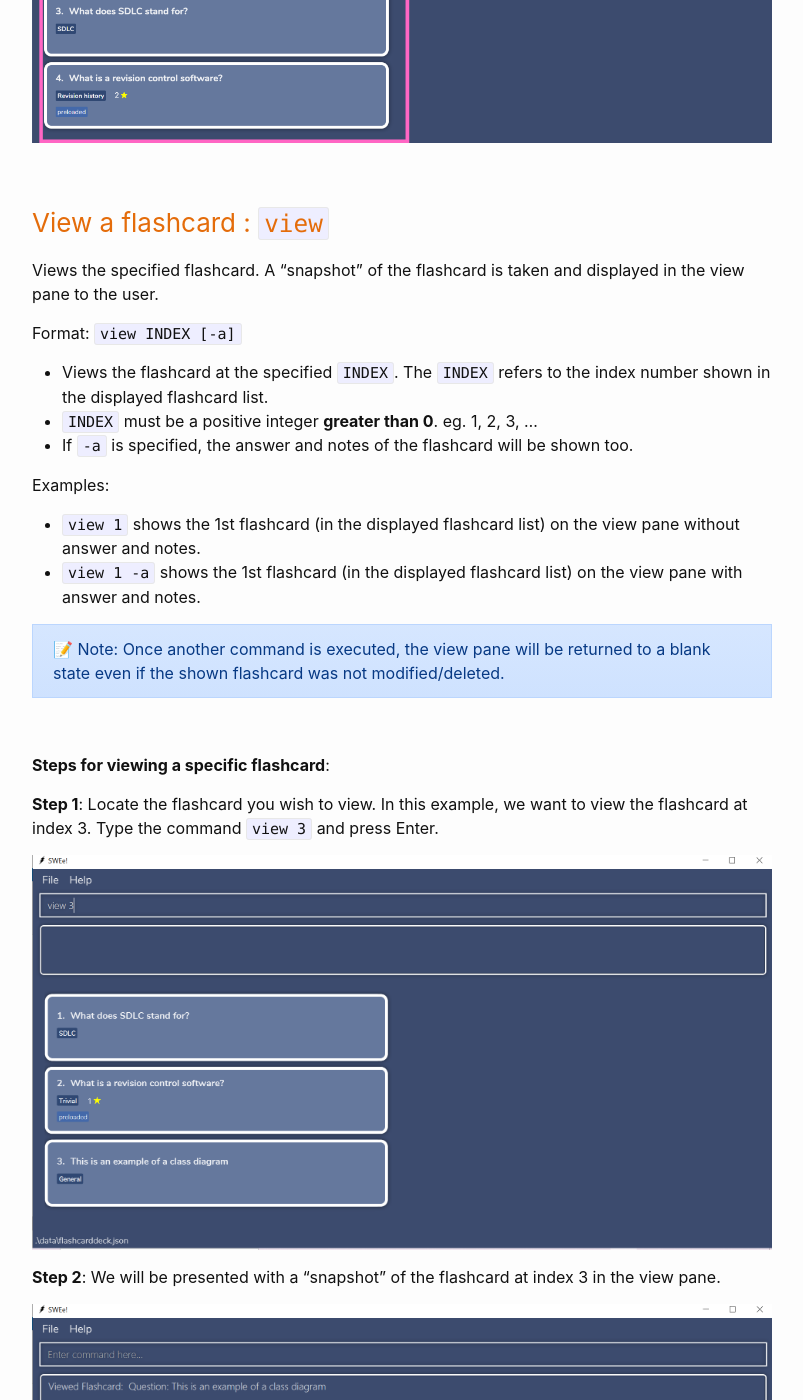
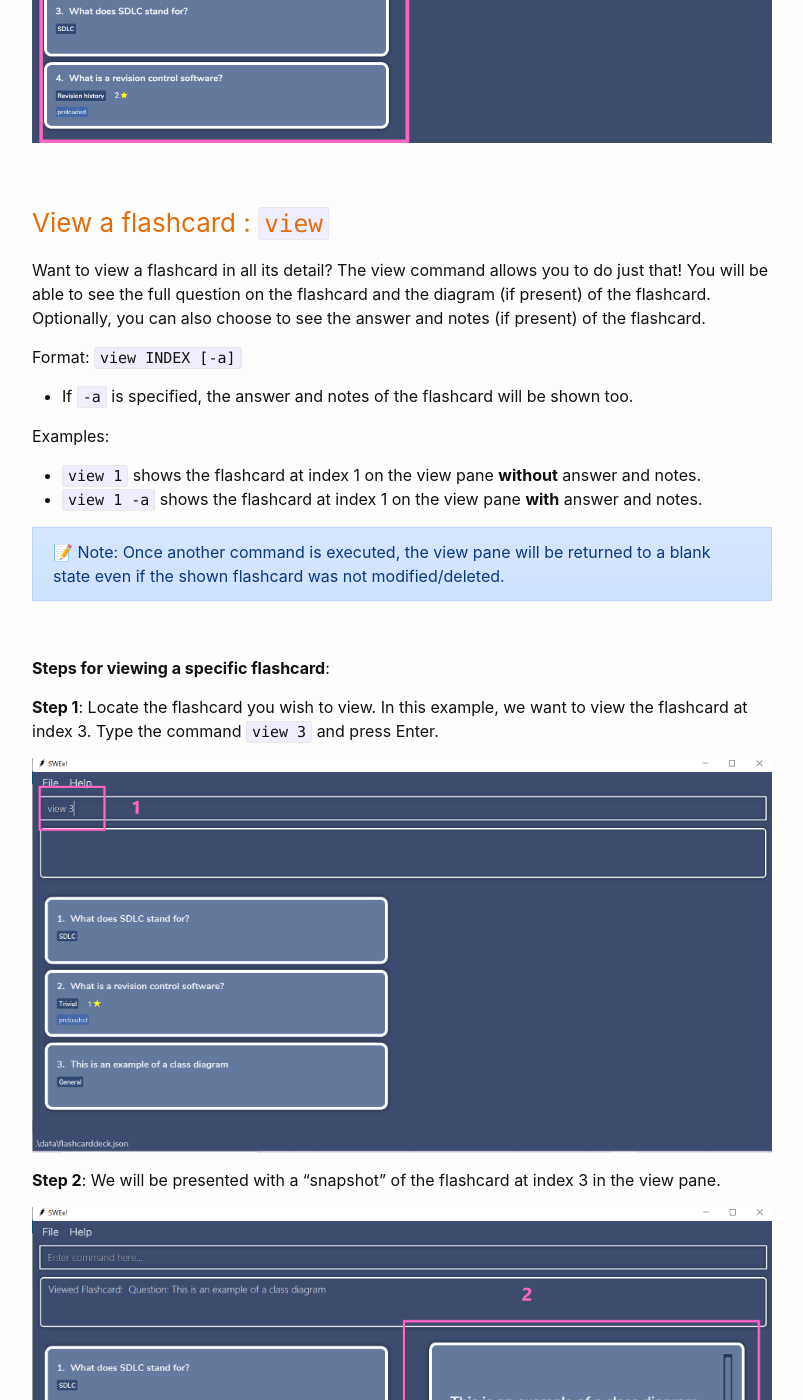
Before and after one commit to minzzelo/cs2101ug, a Jekyll site: the page built from docs/UserGuide.md, in a window 1280 px wide and 1400 px high, scrolled down 25878 px. Shown: the whole window, without its empty margins (238-1041 px from the left). Built offline with Jekyll 4.4.1, drawn with Linux system fonts in a browser that asks for light colours; emoji names are drawn with the system emoji font; some of the changed text lies outside the part shown.

Commit message:
Update view command

```diff
--- a/docs/UserGuide.md
+++ b/docs/UserGuide.md
@@ -223,11 +223,10 @@ Example: `delete 3` deletes the 3rd flashcard in the flashcard list.
 
 <div style="page-break-after: always;"></div>
 
-<b>
 
 ### Edit a flashcard  : `edit`
 
-Yes, we all make mistakes (and typos). Realised that you have a typo in your flashcard? Fret not, you can edit your flashcard details in SWEe by specifying the fields you want to edit!
+Yes, we all make mistakes (and typos). Realised that you have a typo in your flashcard? Fret not, you can edit your flashcard details in SWEe! by specifying the fields you want to edit!
 
 Format: `edit INDEX [q/QUESTION] [a/ANSWER] [c/CATEGORY] [n/NOTE] [r/RATING] [d/DIAGRAM] [t/TAG]...`
 
@@ -548,17 +547,15 @@ Examples:
 
 ### View a flashcard  : `view`
 
-Views the specified flashcard. A "snapshot" of the flashcard is taken and displayed in the view pane to the user.
+Want to view a flashcard in all its detail? The view command allows you to do just that! You will be able to see the full question on the flashcard and the diagram (if present) of the flashcard. Optionally, you can also choose to see the answer and notes (if present) of the flashcard.
 
 Format: `view INDEX [-a]`
 
-* Views the flashcard at the specified `INDEX`. The `INDEX` refers to the index number shown in the displayed flashcard list.
-* `INDEX` must be a positive integer **greater than 0**. eg. 1, 2, 3, …
 * If `-a` is specified, the answer and notes of the flashcard will be shown too.
 
 Examples:
-* `view 1` shows the 1st flashcard (in the displayed flashcard list) on the view pane without answer and notes.
-* `view 1 -a` shows the 1st flashcard (in the displayed flashcard list) on the view pane with answer and notes.
+* `view 1` shows the flashcard at index 1 on the view pane **without** answer and notes.
+* `view 1 -a` shows the flashcard at index 1 on the view pane **with** answer and notes.
 
 <div markdown="span" class="alert alert-primary">:memo: Note: Once another command is executed, the view pane will be returned to a blank state even if the shown
 flashcard was not modified/deleted.
@@ -571,21 +568,21 @@ flashcard was not modified/deleted.
 
 **Step 1**: Locate the flashcard you wish to view. In this example, we want to view the flashcard at index 3. Type the command `view 3` and press Enter.
 
-![filedirectory](images/ug/ug_view_step1.PNG)
+![filedirectory](images/ug/ug_view_step1_edited.png)
 
 **Step 2**: We will be presented with a "snapshot" of the flashcard at index 3 in the view pane.
 
-![filedirectory](images/ug/ug_view_step2.PNG)
+![filedirectory](images/ug/ug_view_step2_edited.png)
 
 <div style="page-break-after: always;"></div>
 
-**Step 3**: To view the answer and notes (if applicable) of the flashcard on the view pane. Type the command `view 3 -a` and press Enter.
+**Step 3**: Now lets say we also want to view the answer and notes (if present) of this flashcard. Type the command `view 3 -a` and press Enter.
 
-![filedirectory](images/ug/ug_view_step3.PNG)
+![filedirectory](images/ug/ug_view_step3_edited.png)
 
-**Step 4**: The answer of the flashcard is displayed on the view pane.
+**Step 4**: The answer of the flashcard is displayed on the view pane as well.
 
-![filedirectory](images/ug/ug_view_step4.PNG)
+![filedirectory](images/ug/ug_view_step4_edited.png)
 
 <div style="page-break-after: always;"></div>
 
```
Also changed, not shown: docs/images/ug/ug_view_step1_edited.png (added), docs/images/ug/ug_view_step2_edited.png (added), docs/images/ug/ug_view_step3_edited.png (added), docs/images/ug/ug_view_step4_edited.png (added).
